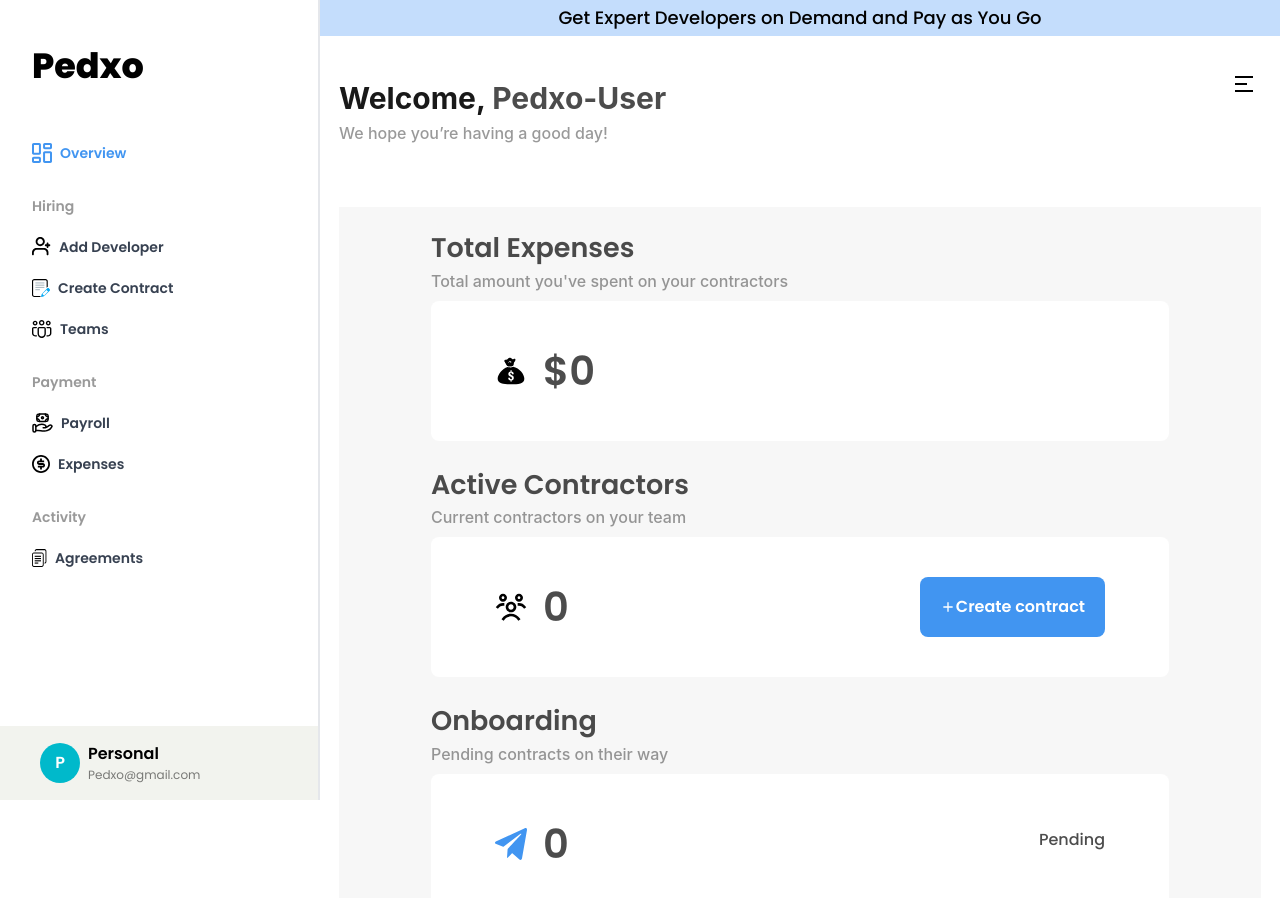
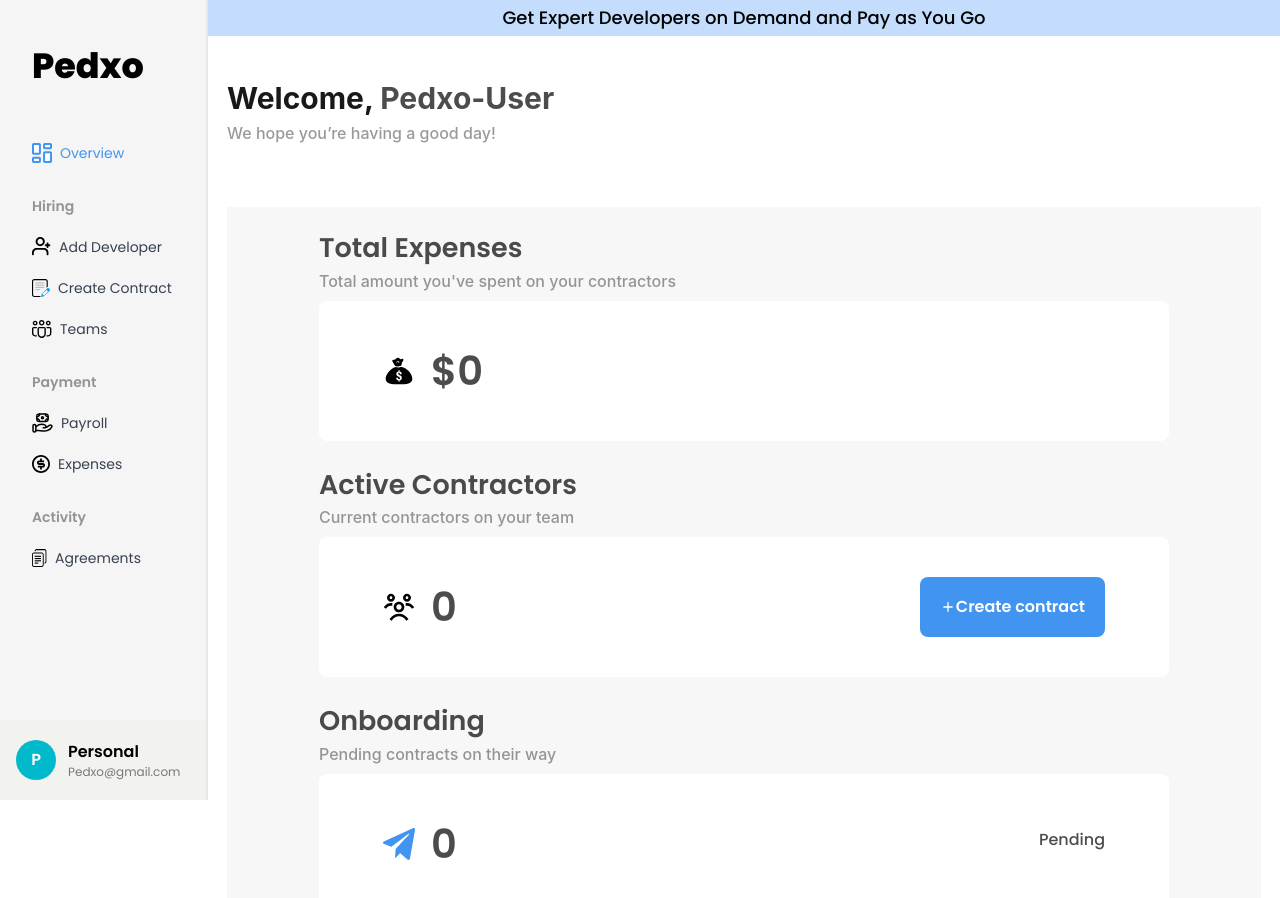
Before and after one commit to yekeen-nasir/pedxo-frontend-adminacct, a React (Vite) app: page / in a window 1280 px wide. Shown: the top 898 px of the page. Built offline with nearby package versions, Linux system fonts and the light colour scheme; sample sign-in values are in the browser's storage.

Commit message:
fixed layout

```diff
--- a/src/components/AppLayout.jsx
+++ b/src/components/AppLayout.jsx
@@ -11,13 +11,13 @@ function AppLayout() {
   }
   return (
     <div className="font-poppins relative w-full h-svh flex">
-      <span className="absolute z-30  p-2 right-4 top-16">
+      <span className="absolute md:hidden z-30  p-2 right-4 top-16">
         <RiMenu2Fill onClick={() => setNavOpen(true)} size={24} />
       </span>
       <MobileSideBar />
       <Navbar />
       {/* <main className="flex-1 min-h-[844px] 2xl:max-w-[1512px] 2xl:max-h-[1024px]"> */}
-      <div className=" md:ml-[20em]  w-full relative h-screen">
+      <div className=" md:ml-[13em]  w-full relative h-screen">
         <Outlet />
       </div>
     </div>
--- a/src/components/ContractForm.jsx
+++ b/src/components/ContractForm.jsx
@@ -199,7 +199,7 @@ const ContractForm = ({ subHead, endDate, showSwitch }) => {
           </p>
         </div>
 
-        <div className="flex-col md:flex gap-5 md:justify-between w-full">
+        <div className="flex-col flex md:flex-row gap-5 md:justify-between w-full">
           <div className="flex  user-bg-clr mb-3 md:mb-0 rounded-md h-fit md:p-8 px-8 p-2 flex-shrink-0  md:w-96 gap-4 md:flex-col md:order-2  items-center">
             {steps.map((step, i) => (
               <div key={i} className="flex w-full items-center gap-4">
--- a/src/components/Navbar.jsx
+++ b/src/components/Navbar.jsx
@@ -17,7 +17,6 @@ import AgreementsIcon from "../assets/icons/AgreementsIcon";
 
 const Navbar = () => {
   const [toggleLogout, setToggleLogout] = useState(false);
-  const navRef = useRef(null);
 
   const navigate = useNavigate();
   const { userBio } = useGlobalContext();
@@ -81,8 +80,8 @@ const Navbar = () => {
   // }, []);
 
   return (
-    <nav className="hidden md:flex border-r-2 w-full max-w-[20em] gap-6 p-8 h-screen  flex-col fixed bg-white   ">
-      <div className="flex-col pt-2">
+    <nav className="hidden md:flex border-r-2 w-full max-w-[13em]  pt-8 justify-between  h-screen  flex-col fixed sec-bg-clr   ">
+      <div className="flex-col px-8 pt-2">
         <h1
           role="button"
           onClick={() => navigate("/")}
@@ -90,7 +89,7 @@ const Navbar = () => {
         >
           Pedxo
         </h1>
-        <div className="flex flex-col  h-full custom-scrollbar w-full  gap-8 capitalize">
+        <div className="flex flex-col  w-full  gap-8 capitalize">
           <SideBarMenuItems to="/" icon={OverviewIcon} title="Overview" />
 
           <div className="flex flex-col gap-5">
@@ -139,32 +138,32 @@ const Navbar = () => {
         </div>
       </div>
 
-      <div className="user-bg-clr flex-flex-col absolute bottom-0 left-0  w-full gap-3 p-2 h-fit">
+      <div className="user-bg-clr flex-shrink-0   flex flex-col  w-full  p-2">
         <div
           role="button"
           onClick={() => setToggleLogout(!toggleLogout)}
-          className="flex px-8 hover:shadow-md p-2 items-center gap-2"
+          className="flex w-full hover:shadow-md p-2  items-center gap-2"
         >
           <div className="w-10 h-10 flex-shrink-0 rounded-full user-avatar text-white font-semibold flex items-center justify-center">
             {userBio?.email ? userBio?.email.charAt(0).toUpperCase() : "P"}
           </div>
-          <div>
-            <div className="font-semibold leading-normal">Personal</div>
-            <div className="text-[12px] user-email-clr">
+          <div className=" flex w-32 p-1 flex-col">
+            <p className="font-semibold leading-normal">Personal</p>
+
+            <p className="text-xs truncate user-email-clr">
               {userBio?.email || "Pedxo@gmail.com"}
-            </div>
+            </p>
           </div>
         </div>
         {toggleLogout && (
-          <div className="flex w-full justify-center">
+
             <button
               onClick={handleLogout}
-              className="py-[6px] px-[36px] font-medium text-[13px] pr-bg-clr text-white mt-[15px] rounded-lg flex items-center justify-center gap-[10px]"
+              className="p-3 font-medium text-[13px] pr-bg-clr text-white mt-[15px] rounded-lg flex items-center justify-center gap-[10px]"
             >
               <img src={logout} alt="logout icon" />
               Log Out
             </button>
-          </div>
         )}
       </div>
     </nav>
--- a/src/components/SideBarMenuItems.jsx
+++ b/src/components/SideBarMenuItems.jsx
@@ -8,7 +8,7 @@ const SideBarMenuItems = ({ icon: Icon, title, onClick, to }) => {
         to={to}
         onClick={onClick}
         className={({ isActive }) =>
-          `flex items-center text-sm gap-2 transition-colors duration-200 font-semibold leading-normal hover:pr-text-clr ${
+          `flex items-center text-sm gap-2 transition-colors duration-200 font-normal leading-normal hover:pr-text-clr ${
             isActive
               ? "bg-primary text-primary-foreground pr-text-clr"
               : "text-gray-700 hover:bg-primary/10 hover:text-primary"
```
